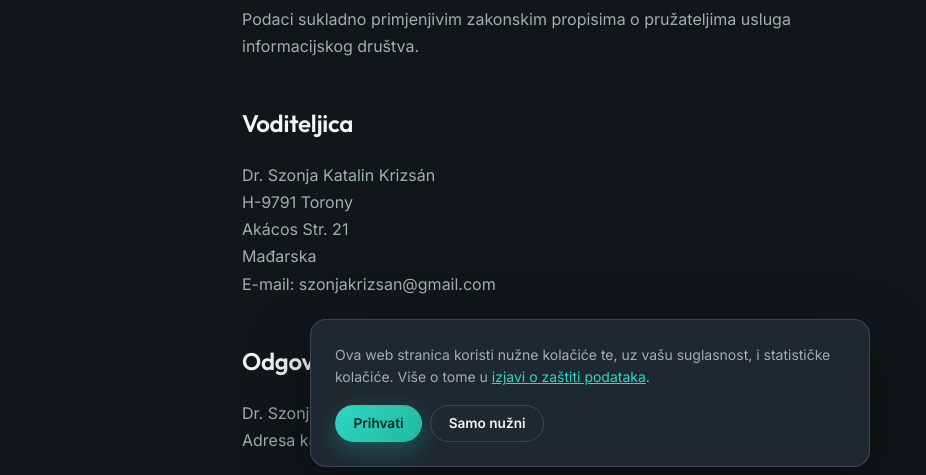
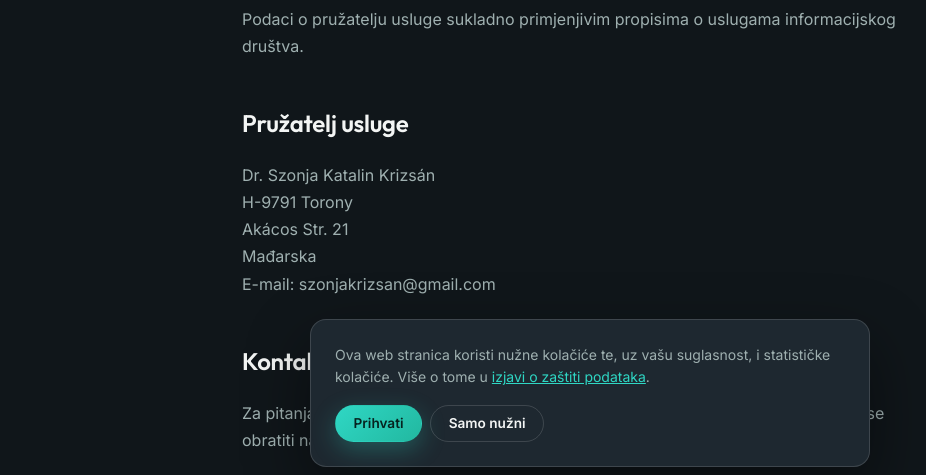
Before and after one commit to szonjakrizsan-arch/apartmanasistent-hr-landing, a plain HTML site: page impressum.html in a window 1280 px wide. Shown: the part 317-792 px from the top of the page, without its empty margins (50-976 px from the left). Drawn offline with Linux system fonts and the light colour scheme.

Commit message:
Replace Impresum content with lawyer-provided version

```diff
--- a/impressum.html
+++ b/impressum.html
@@ -72,20 +72,13 @@
 
     <span class="legal-page__eyebrow">Apartman Asistent</span>
     <h1>Impresum</h1>
-    <!-- TODO(pravni pregled): DE verzija navodi njemački § 5 DDG i § 18 Abs. 2 MStV.
-         Za hrvatsko tržište treba provjeriti odgovarajuću hrvatsku pravnu osnovu
-         (npr. Zakon o elektroničkoj trgovini) prije stvarnog pokretanja. -->
-    <p style='color: var(--color-text-muted); margin-top: var(--space-md); max-width: 65ch; line-height: 1.7;'>Podaci sukladno primjenjivim zakonskim propisima o pružateljima usluga informacijskog društva.</p>
+    <p style='color: var(--color-text-muted); margin-top: var(--space-md); max-width: 65ch; line-height: 1.7;'>Podaci o pružatelju usluge sukladno primjenjivim propisima o uslugama informacijskog društva.</p>
 
-    <h2 style='margin-top: var(--space-xl);'>Voditeljica</h2>
+    <h2 style='margin-top: var(--space-xl);'>Pružatelj usluge</h2>
     <p style='color: var(--color-text-muted); margin-top: var(--space-md); max-width: 65ch; line-height: 1.7;'>Dr. Szonja Katalin Krizsán<br>H-9791 Torony<br>Akácos Str. 21<br>Mađarska<br>E-mail: szonjakrizsan@gmail.com</p>
 
-    <h2 style='margin-top: var(--space-xl);'>Odgovorna osoba za sadržaj</h2>
-    <p style='color: var(--color-text-muted); margin-top: var(--space-md); max-width: 65ch; line-height: 1.7;'>Dr. Szonja Katalin Krizsán<br>Adresa kao gore.</p>
-
-    <p style='color: var(--color-text-muted); margin-top: var(--space-md); max-width: 65ch; line-height: 1.7;'>Ovu aplikaciju vodi privatna osoba sa sjedištem u Mađarskoj.<br>Trenutno se djelatnost ne obavlja u okviru registrirane tvrtke.<br>Nema PDV identifikacijski broj.</p>
-
-    <p style='color: var(--color-text-muted); margin-top: var(--space-md); max-width: 65ch; line-height: 1.7;'>Imate pitanje o aplikaciji ili ste pronašli grešku?<br>Slobodno pošaljite e-mail na szonjakrizsan@gmail.com. Trudim se odgovoriti što je prije moguće.</p>
+    <h2 style='margin-top: var(--space-xl);'>Kontakt</h2>
+    <p style='color: var(--color-text-muted); margin-top: var(--space-md); max-width: 65ch; line-height: 1.7;'>Za pitanja u vezi s Apartman Asistentom, tehničke probleme ili druge upite možete se obratiti na navedenu adresu e-pošte.</p>
 
   </div>
 </section>
```
